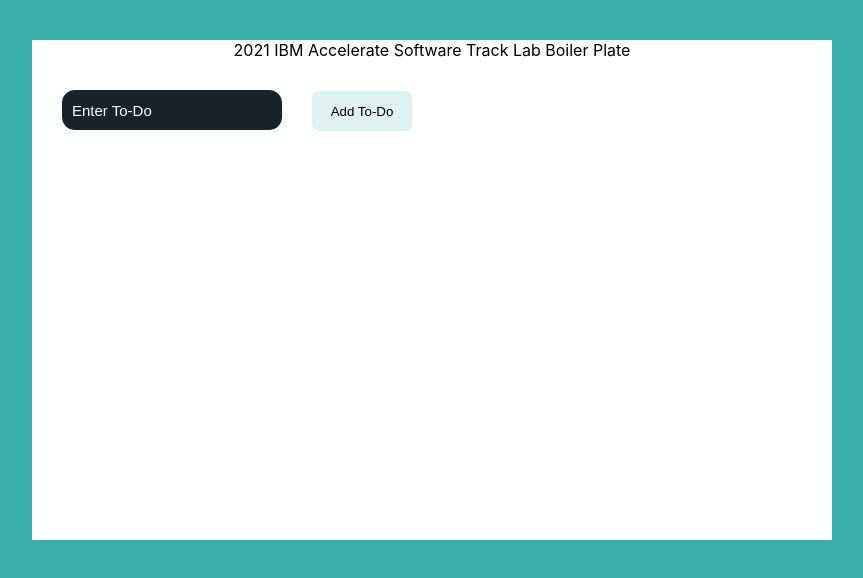
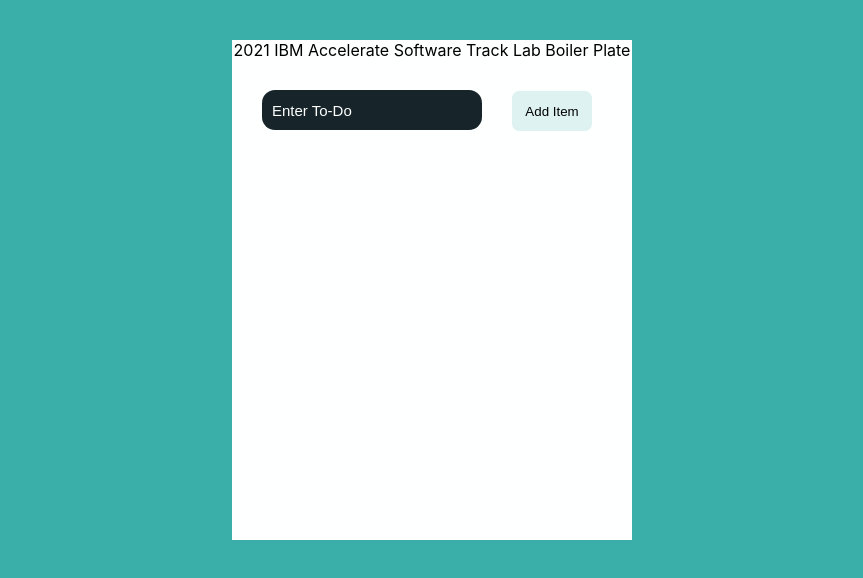
Before and after one commit to 2021-IBM-Accelerate-SW-Track/lab-1-team-15, a React (Create React App) app: page / in a window 1280 px wide. Shown: the top 578 px of the page, without its empty margins (208-1071 px from the left). Built offline with nearby package versions, Linux system fonts and the light colour scheme.

Commit message:
Changed listItemt to ListItems so now we can see the todos in the website

```diff
--- a/src/App.css
+++ b/src/App.css
@@ -1,6 +1,6 @@
 .App {
   background-color: #FEFFFF;
-  width: 800px;
+  width: 400px;
   min-height: 500px;
   margin: 40px auto;
 }
@@ -20,7 +20,7 @@
     monospace;
 }
 
-#button input{
+#to-do-form input{
   background-color: #17252A;
   width: 200px;
   height: 40px;
@@ -32,18 +32,18 @@
   border: 0;
 }
 
-#button input::placeholder{
+#to-do-form input::placeholder{
   color: #FEFFFF;
 
 }
 
-#button input:focus{
+#to-do-form input:focus{
   outline: none;
 }
 
-#button button{
+#to-do-form button{
   height:40px;
-  width:100px;
+  width:80px;
   border-radius: 7px;
   border: 0;
   background-color: #DEF2F1;
--- a/src/App.js
+++ b/src/App.js
@@ -1,43 +1,45 @@
-import Header from "./component/header"
+import Header from "./component/header";
+import React from "react";
 import './App.css';
-import React from "react";
-import { render } from "react-dom/cjs/react-dom.development";
+import listItems from "./listItems";
 
-class App extends React.Component {
+class App extends React.Component{
+
  constructor(props){
   super(props);
-    this.state = {items: [], currentItem: {text: '', key:'' }}
+  this.state={
+    items:[],
+    currentItem:{ text:'', key:'' }
+  }
   this.handleInput = this.handleInput.bind(this);
   this.addItem = this.addItem.bind(this);
  }
-
 handleInput(e){
   this.setState({
-      currentItem: {text: e.target.value, key: Date.now()}
+    currentItem:{text: e.target.value, key: Date.now()}
   })
 }
-  //function that adds items
 addItem(e){
-    e.preventDefault(); //when we click on add our page will not refresh
+  e.preventDefault();
   const newItem = this.state.currentItem;
+  console.log(newItem);
+  if(newItem.text!==""){
       const newItems = [...this.state.items, newItem];
-    this.setState({
-      items: newItems,
-      currentItem: {
-        text: '',
-        key: ''
+      this.setState({items:newItems, currentItem:{text:'', key:''}})
   }
-    })
 }
-
 render(){
  return (
     <div className="App">
       <Header/>
-          <form id = "button">
-            <input type = "text" placeholder="Enter To-Do"/>
-            <button type = "submit">Add To-Do</button>
+        <form id = "to-do-form" onSubmit={this.addItem}>
+          <input type = "text" placeholder="Enter To-Do"
+          value = {this.state.currentItem.text}
+          onChange = {this.handleInput}/>
+          <button type = "submit">Add Item
+          </button>
         </form>
+      <listItems items = {this.state.items}></listItems>
     </div>
   );
 }
--- /dev/null
+++ b/src/listItems.css
@@ -0,0 +1,18 @@
+.list{
+    color: black;
+    width: 300px;
+    background-color: green;
+    height: 50px;
+    margin: 20px auto;
+    border-radius: 5px;
+}
+
+.list p{
+    padding: 10px;
+    position: relative;
+}
+.list p span{
+    position: absolute;
+    right: 10px;
+    cursor: pointer;
+}
```
Lines whose indentation alone changed are shown as unchanged.
